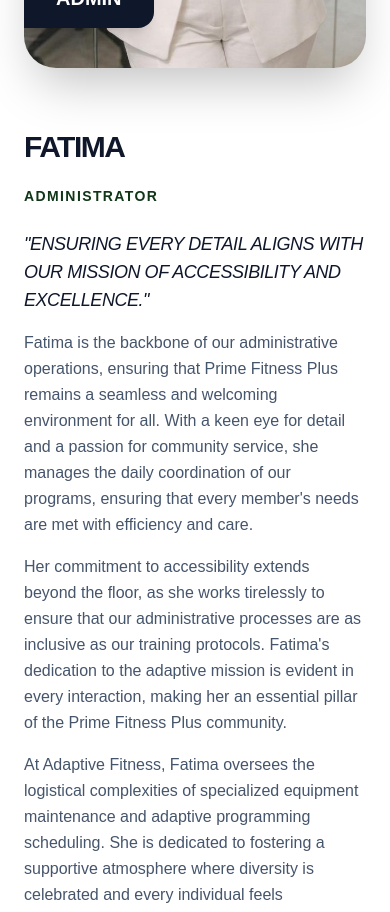
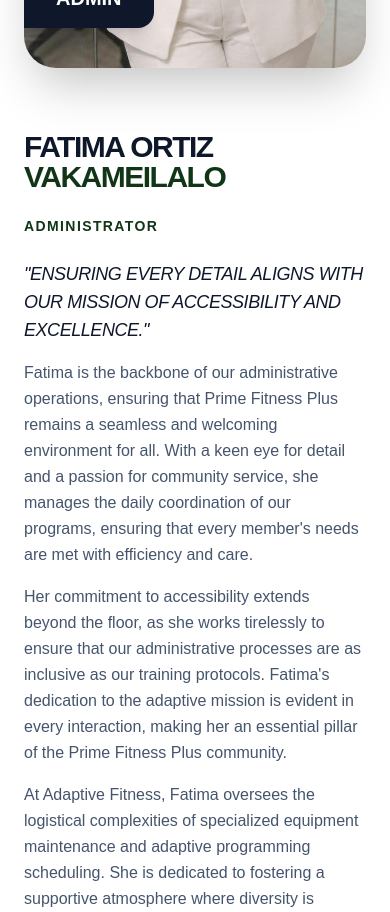
Before and after one commit to Harshk1050/PrimeFitness, a Next.js app: page /about in a window 390 px wide. Shown: the part 5680-6592 px from the top of the page. Built offline with nearby package versions, Linux system fonts and the light colour scheme.

Commit message:
fixed mobile view

```diff
--- a/src/app/about/page.tsx
+++ b/src/app/about/page.tsx
@@ -247,7 +247,7 @@ const AboutPage = () => {
                         <div className="relative aspect-[3/4] rounded-[2rem] overflow-hidden shadow-2xl bg-slate-100">
                             <img
                                 src="/fatima.png"
-                                alt="Fatima"
+                                alt="Fatima Ortiz Vakameilalo"
                                 className="w-full h-full object-cover"
                             />
                             <div className="absolute bottom-10 left-0 bg-slate-900 text-white py-4 px-8 rounded-r-2xl font-black text-xl shadow-xl">
@@ -264,7 +264,7 @@ const AboutPage = () => {
                         className="lg:w-1/2 space-y-6"
                     >
                         <h2 className="text-3xl sm:text-5xl font-black uppercase tracking-tighter leading-none">
-                            Fatima
+                            Fatima Ortiz <span className="text-green-600"> Vakameilalo </span>
                         </h2>
                         <p className="text-green-600 font-bold uppercase tracking-widest text-sm">Administrator</p>
 
--- a/src/app/trainers/page.tsx
+++ b/src/app/trainers/page.tsx
@@ -80,11 +80,11 @@ const TrainerCard = ({ trainer, idx }: { trainer: typeof trainers[0], idx: numbe
             className="group relative bg-white rounded-[3rem] overflow-hidden shadow-2xl border border-slate-100 flex flex-col md:flex-row"
         >
             {/* Trainer Image */}
-            <div className="md:w-1/2 relative aspect-[4/5] md:aspect-auto overflow-hidden">
+            <div className="md:w-1/2 relative bg-slate-100 overflow-hidden">
                 <img
                     src={trainer.image}
                     alt={trainer.name}
-                    className="w-full h-full object-cover transition-transform duration-700 group-hover:scale-110"
+                    className="w-full h-auto md:h-full object-contain md:object-cover transition-transform duration-700 group-hover:scale-110"
                 />
                 <div className="absolute inset-0 bg-gradient-to-t from-slate-900/40 to-transparent"></div>
             </div>
```
